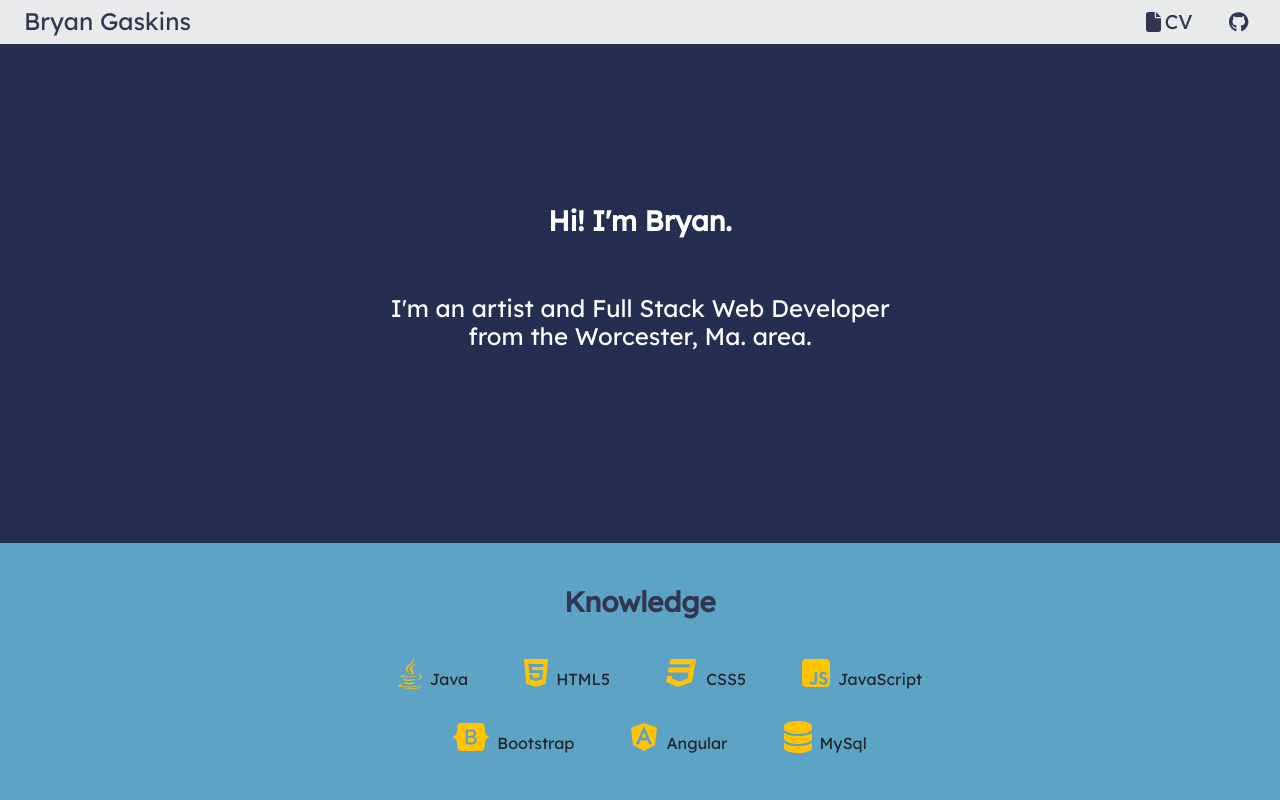
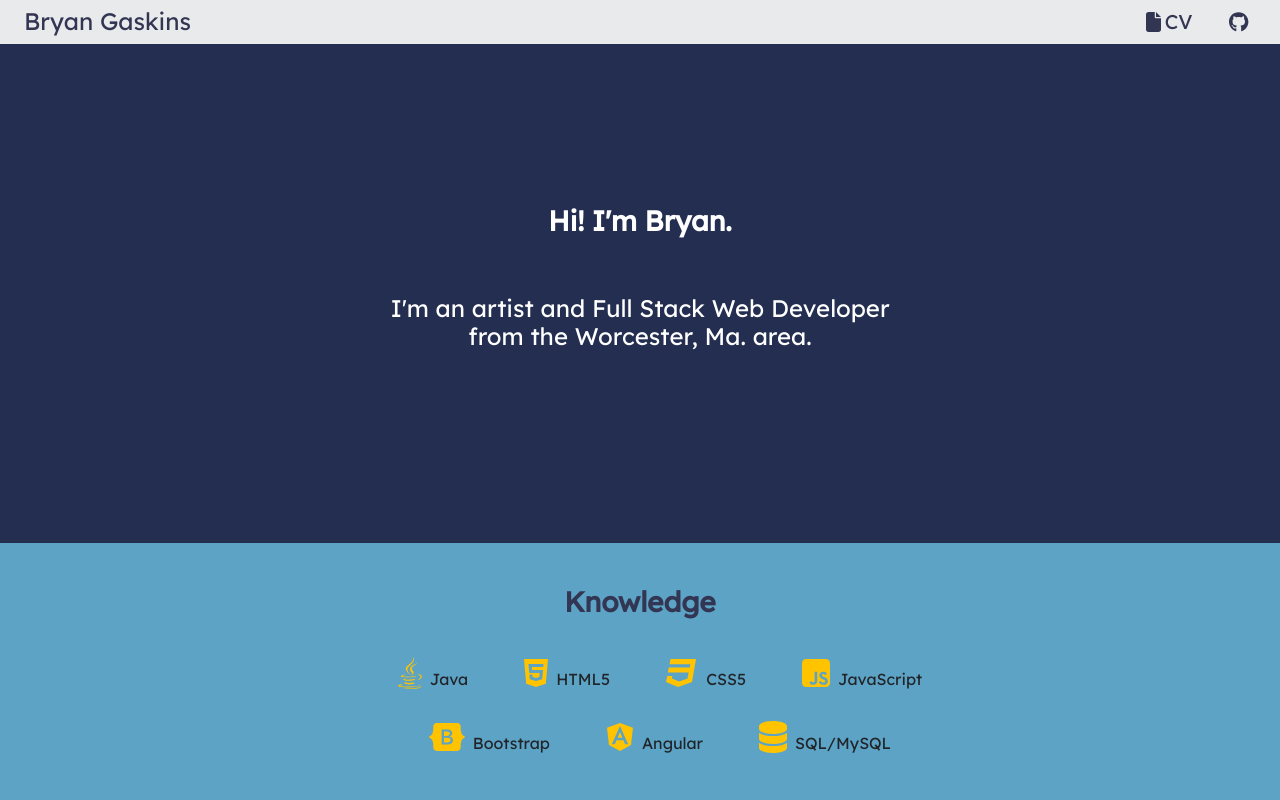
Before and after one commit to bgaskins/portfolio, an Angular app: page / in a window 1280 px wide. Shown: the top 800 px of the page. Built offline with nearby package versions, Linux system fonts and the light colour scheme.

Commit message:
Updated knowledge #2

```diff
--- a/src/app/knowledge/knowledge.component.html
+++ b/src/app/knowledge/knowledge.component.html
@@ -21,7 +21,7 @@
 
                         <a><fa-icon class="fa-2x" [icon]="faAngular"></fa-icon><span>Angular</span></a>
 
-                        <a><fa-icon class="fa-2x" [icon]="faDatabase"></fa-icon><span>MySql</span></a>
+                        <a><fa-icon class="fa-2x" [icon]="faDatabase"></fa-icon><span>SQL/MySQL</span></a>
                     </li>
                 </ul>
         </div>
```
